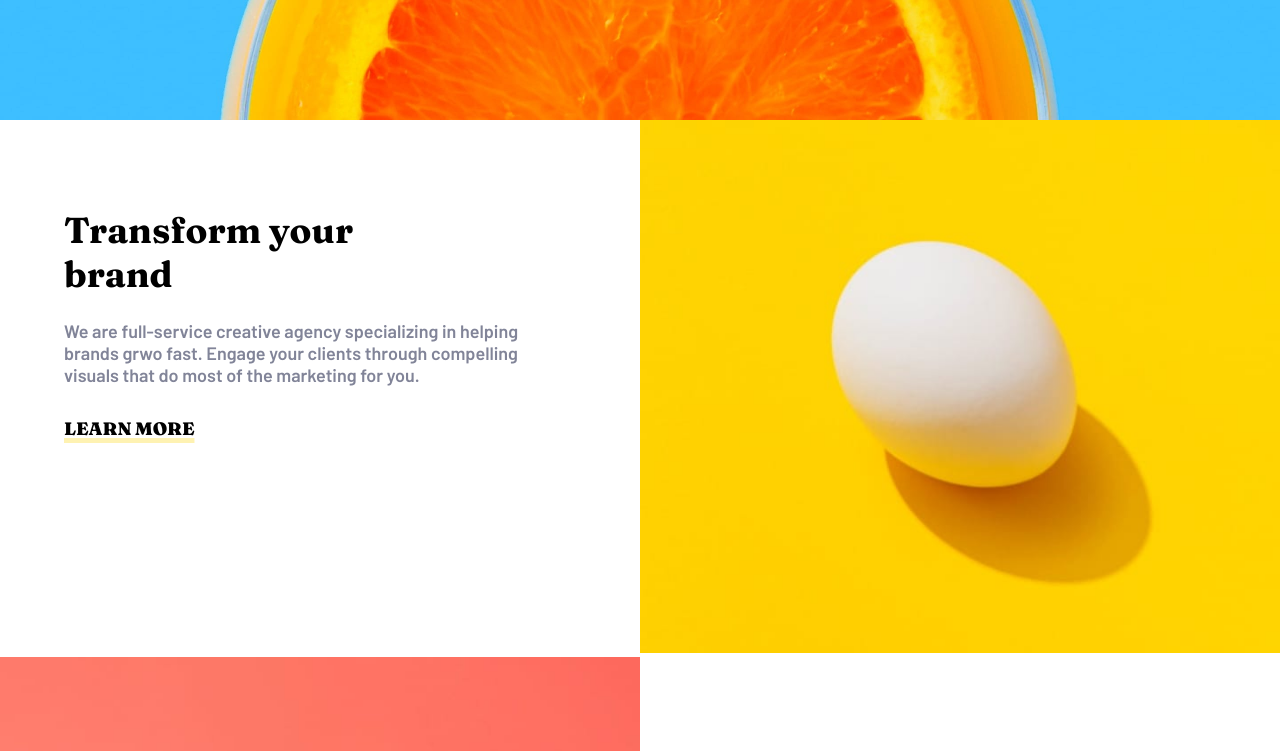
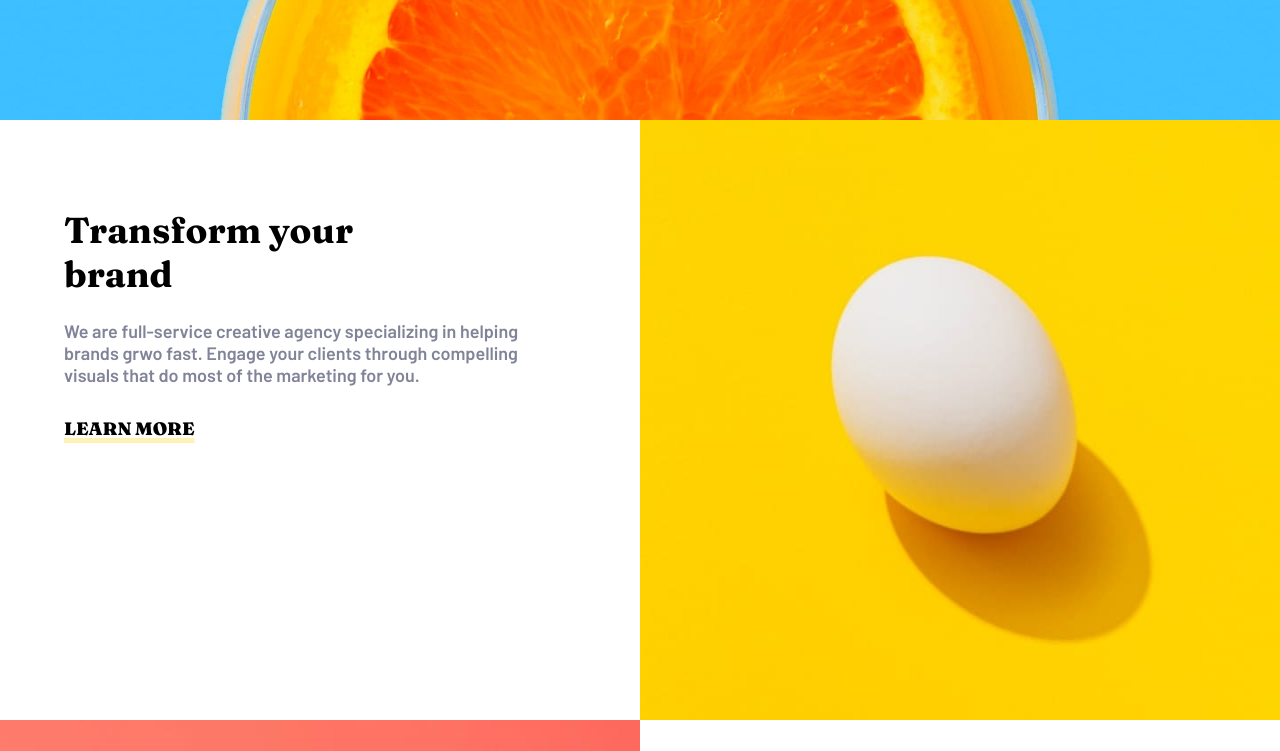
Before and after one commit to oemerueguer/sunnyside, a React (Create React App) app: page / in a window 1280 px wide. Shown: the part 680-1431 px from the top of the page. Built offline with nearby package versions, Linux system fonts and the light colour scheme.

Commit message:
css optimized

```diff
--- a/src/App.scss
+++ /dev/null
@@ -1,3 +0,0 @@
-.App {
-  text-align: center;
-}
--- a/src/components/Branding.scss
+++ b/src/components/Branding.scss
@@ -4,19 +4,19 @@
 .container {
   display: flex;
   width: 100vw;
-  margin: 0;
   .info-box {
     width: 50%;
     margin: 0;
   }
   .image-box{
     width: 50%;
-    margin:0;
+    height: 600px;
   }
   img {
     width: 100%;
+    height: 100%;
     background-repeat: no-repeat;
-    background-size: contain;
+    background-size: cover;
   }
   .info-text {
     position: relative;
--- a/src/components/Footer.js
+++ b/src/components/Footer.js
@@ -2,8 +2,8 @@
 
 export default function Footer() {
     return (
-        <div>
+        <>
 
-        </div>
+        </>
     )
 }
```
Also changed, not shown: src/App.js (deleted, +0 -25 lines).
